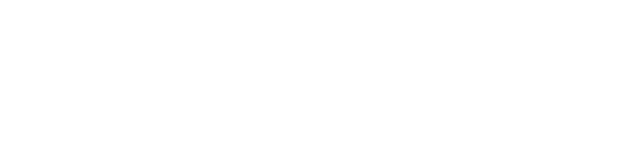
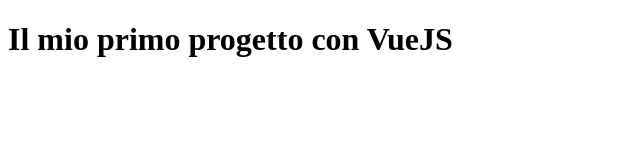
Before and after one commit to TheKaiser8/vue-hello, a plain HTML site: page index.html in a window 1280 px wide. Shown: the whole page, without its empty margins (0-640 px from the left). Drawn offline with nearby package versions, Linux system fonts and the light colour scheme.

Commit message:
Aggiunge messaggio a schermo da data in createApp

```diff
--- a/index.html
+++ b/index.html
@@ -12,6 +12,9 @@
     <!-- /VueJS cdn -->
 </head>
 <body>
+    <div id="app">
+        <h1>{{ message }}</h1>
+    </div>
     <script src="js/main.js"></script>
 </body>
 </html>
--- a/js/main.js
+++ b/js/main.js
@@ -5,3 +5,13 @@
 
 // Bonus:
 // Aggiungere alla pagina un’immagine, presa anch’essa da un data.
+
+const { createApp } = Vue;
+
+createApp({
+    data() {
+        return {
+            message: 'Il mio primo progetto con VueJS'
+        }
+    }
+}).mount('#app');
```
